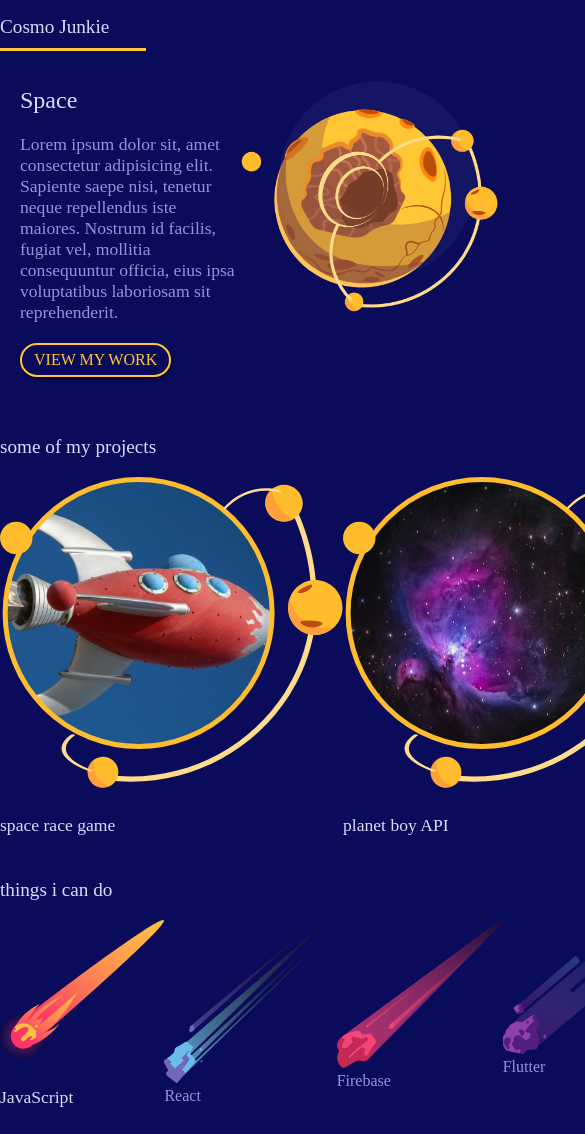
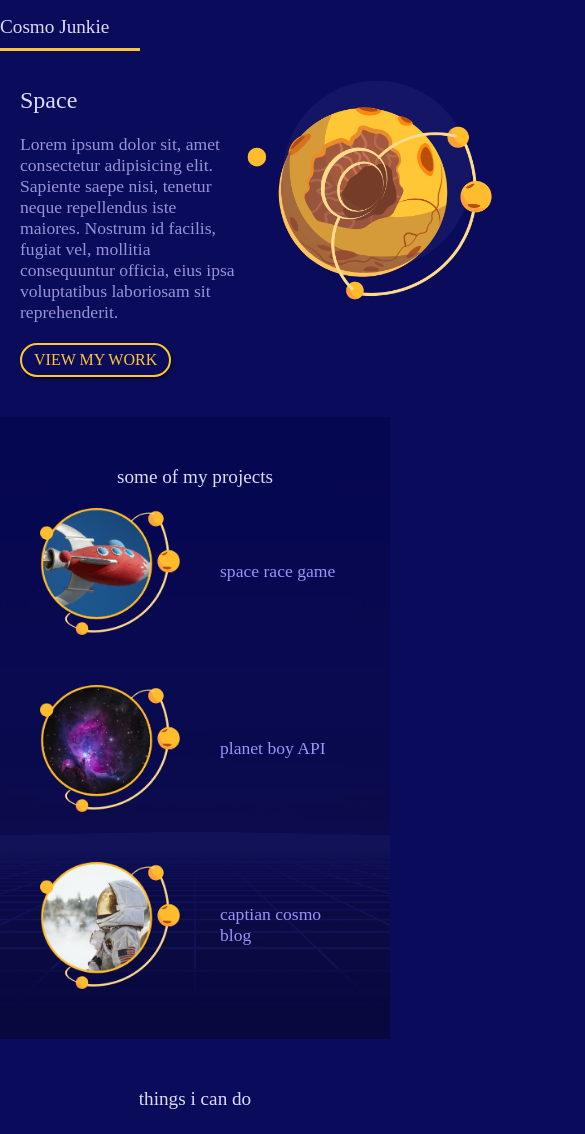
Before and after one commit to Aswin-Kuriakose/css-mobile-view-responsive, a plain HTML site: page index.html in a window 390 px wide. Shown: the top 1134 px of the page, 585 px wide, since content can reach past the window. Drawn offline with Linux system fonts and the light colour scheme.

Commit message:
mobil design

```diff
--- a/styles.css
+++ b/styles.css
@@ -77,6 +77,7 @@ h4{
 .grid {
     display: grid;
     grid-template-columns: repeat(8,1fr);
+    grid-gap: 10px;
 }
 .site-nav{
     margin: 0,20px;
@@ -105,7 +106,51 @@ h4{
 .welcome-text a {
     margin: 20px 0;
 }
-
+#portfolio {
+    background: url(/assets/square_bg.png);
+    background-size: cover;
+    background-position: bottom;
+    padding: 30px 20px;
+    background-repeat: no-repeat;
+}
+#portfolio h3{
+    margin-bottom: 0;
+    text-align: center;
+}
+.projects a {
+    grid-column: 1/9;
+    margin: 20px auto;
+    display: flex;
+}
+.projects a * {
+    margin: 0 20px;
+    max-width: 40%;
+    align-self: center;
+}
+.projects h4 {
+    color: #9994f7;
+}
+#skills {
+    /* margin: ; */
+    padding: 30px 20px;
+    background: 07083e;
+}
+#skills h3{
+    text-align: center;
+}
+#skills ul{
+    margin: 40px 0;
+}
+#skills li{
+    padding: 10px;
+    background: rgba(0, 0, 0, 0.2);
+    grid-column: span 4;
+    text-align: center;
+}
+#skills img{
+    height: 80px;
+    margin: 10px auto;
+}
 /* small tablet styles */
 
 @media screen and (min-width: 620px)  {
```
